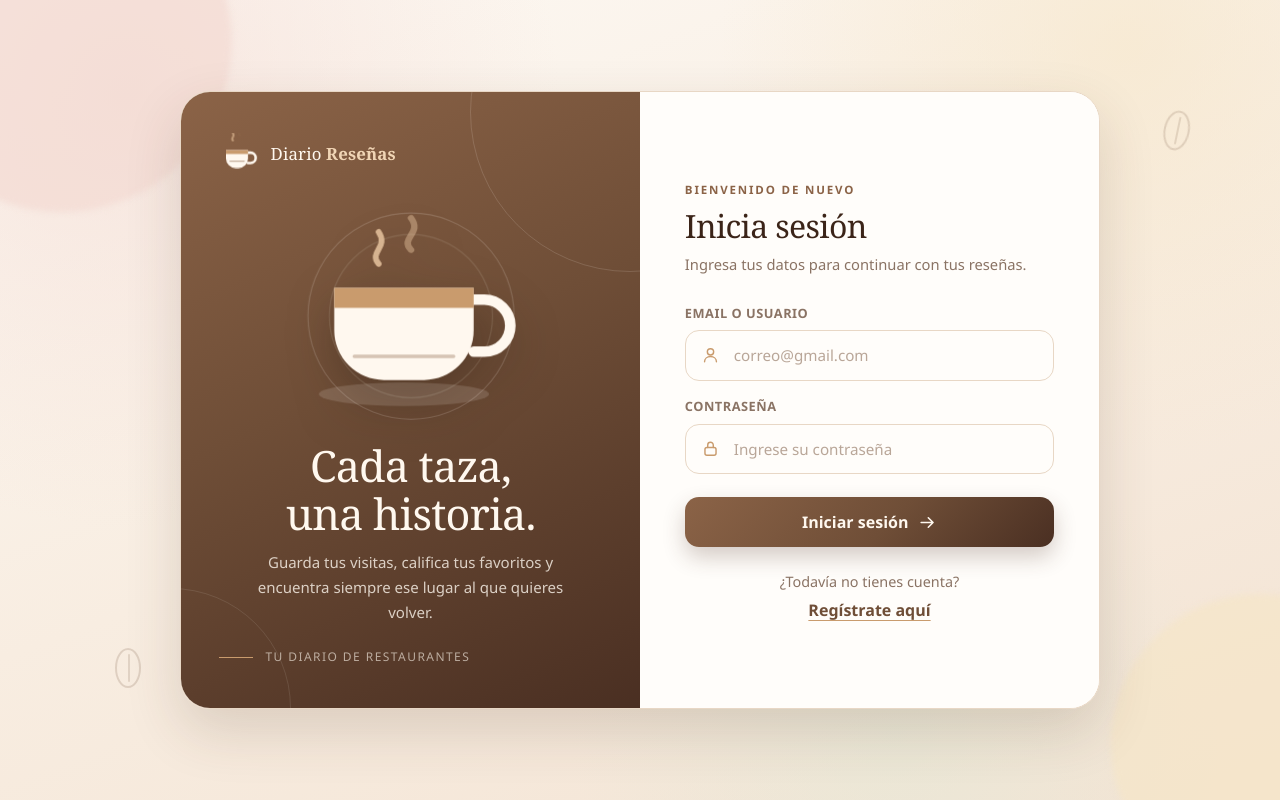
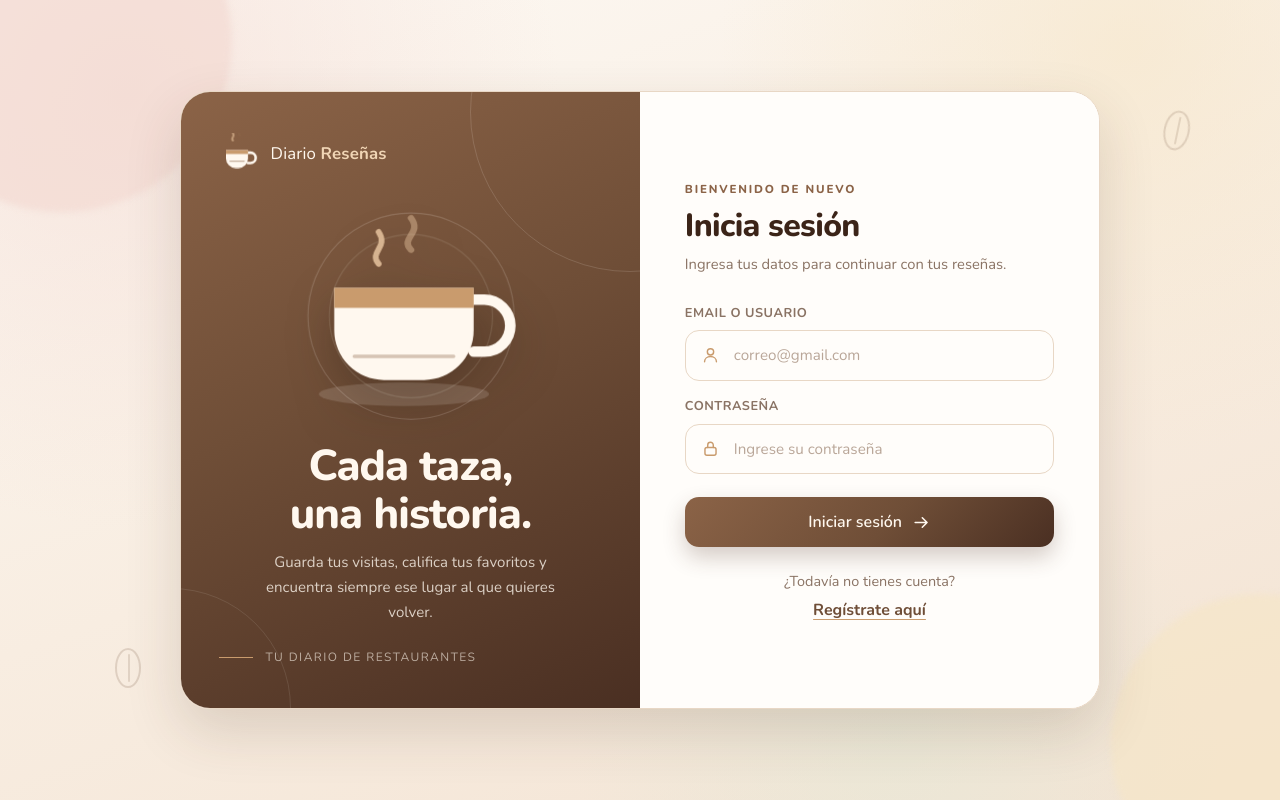
Before and after one commit to VoctorMCL/resenas, an Angular app in the folder frontend/: page /login in a window 1280 px wide. Built offline with nearby package versions, Linux system fonts and the light colour scheme.

Commit message:
Usar fuente Nunito alojada en el proyecto

```diff
--- a/frontend/src/app/components/home/home.css
+++ b/frontend/src/app/components/home/home.css
@@ -155,7 +155,7 @@
 
 .resumen__numero {
     display: block;
-    font-family: Georgia, "Times New Roman", serif;
+    font-family: "Nunito", "Segoe UI", sans-serif;
     font-size: 1.85rem;
     line-height: 1.1;
     color: var(--cafe-oscuro);
@@ -440,7 +440,7 @@
 
 .vacio strong {
     color: var(--cafe-oscuro);
-    font-family: Georgia, "Times New Roman", serif;
+    font-family: "Nunito", "Segoe UI", sans-serif;
     font-size: 1.1rem;
 }
 
--- a/frontend/src/app/components/login/login.css
+++ b/frontend/src/app/components/login/login.css
@@ -130,7 +130,7 @@
 }
 
 .marca__nombre {
-    font-family: Georgia, "Times New Roman", serif;
+    font-family: "Nunito", "Segoe UI", sans-serif;
     font-size: 1.05rem;
     letter-spacing: 0.01em;
 }
--- a/frontend/src/styles.css
+++ b/frontend/src/styles.css
@@ -1,5 +1,13 @@
 /* You can add global styles to this file, and also import other style files */
 @import "bootstrap/dist/css/bootstrap.min.css";
+
+@font-face {
+    font-family: "Nunito";
+    src: url("/fonts/nunito-latin.woff2") format("woff2");
+    font-style: normal;
+    font-weight: 400 800;
+    font-display: swap;
+}
 
 :root {
     --cafe-oscuro: #3b2418;
@@ -32,7 +40,7 @@ body {
 body {
     margin: 0;
     color: var(--texto);
-    font-family: "Segoe UI", system-ui, -apple-system, "Helvetica Neue", sans-serif;
+    font-family: "Nunito", "Segoe UI", system-ui, sans-serif;
     background:
         radial-gradient(circle at 10% 12%, rgba(243, 217, 210, 0.55), transparent 32%),
         radial-gradient(circle at 88% 6%, rgba(246, 230, 200, 0.6), transparent 30%),
@@ -44,7 +52,8 @@ body {
 h1,
 h2,
 h3 {
-    font-family: Georgia, "Times New Roman", serif;
+    font-family: "Nunito", "Segoe UI", system-ui, sans-serif;
+    font-weight: 800;
     color: var(--cafe-oscuro);
     letter-spacing: -0.02em;
 }
```
Also changed, not shown: frontend/public/fonts/nunito-latin.woff2 (added).
